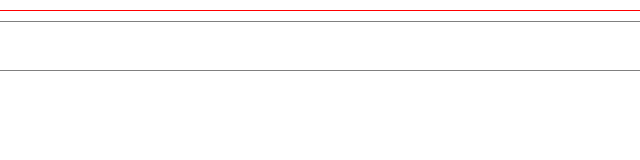
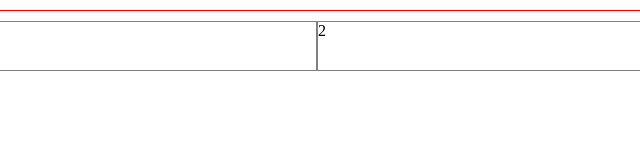
Before and after one commit to vishnu0320/app-name, a plain HTML site: page index.html in a window 1280 px wide. Shown: the top 160 px of the page, 333-973 px from the left. Drawn offline with Linux system fonts and the light colour scheme.

Commit message:
add new file

```diff
--- a/index.html
+++ b/index.html
@@ -4,6 +4,7 @@
   <body>
     <div class="container">
       <div class="box">1</div>
+      <div class="box">2</div>
     </div>
   </body>
 </html>
```
Also changed, not shown: 1 other file.
